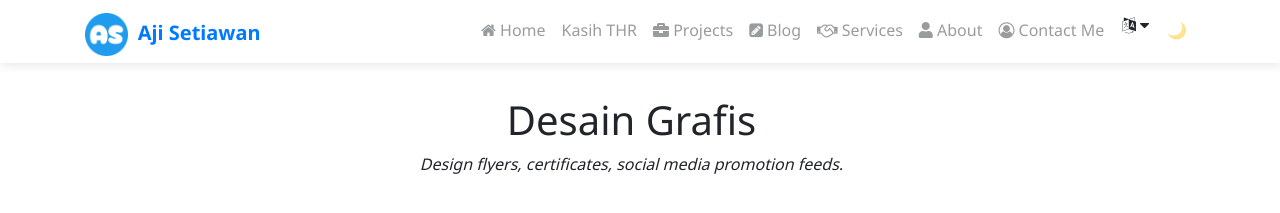
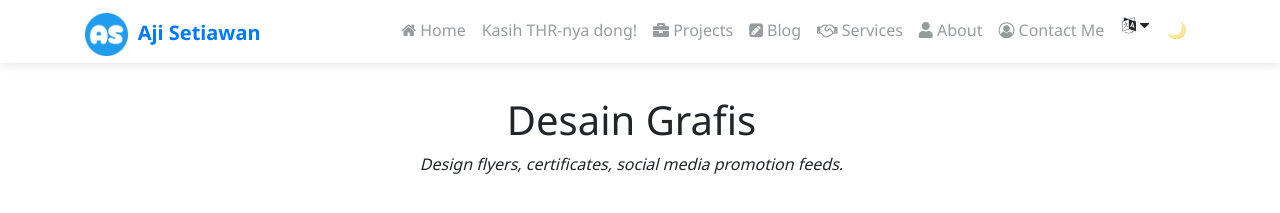
Before and after one commit to ajisetiawan716/ajisetiawan716.github.io, a Jekyll site: the page built from _service/Desain Grafis.md, in a window 1280 px wide. Shown: the top 213 px of the page. Built offline with Jekyll 4.4.1, drawn with Linux system fonts in a browser that asks for light colours; nearby versions of some CDN libraries; emoji names are drawn with the system emoji font; comment, search, counter and statistics services are not loaded; a style sheet for code colours, icons or effects is not loaded.

Commit message:
Update thr.html

```diff
--- a/pay/thr.html
+++ b/pay/thr.html
@@ -1,9 +1,9 @@
 ---
 layout: pdf
-title: Kasih THR
+title: Kasih THR-nya dong!
 permalink: /pay/thr/
 #background:
-external-image: https://www.ajisetiawan.my.id/assets/images/icons/icon-128x128.png
+external-image: https://www.ajisetiawan.my.id/assets/images/icons/islamic.jpeg
 description: Selamat Hari Raya! Mohon maaf lahir dan batin ya, sebelum THR-nya 'terlupakan' di tengah kesibukan lebaran. Semoga THR-nya segera tiba, biar bisa 'lebaran' dengan lebih berbunga-bunga!
 ---
 
```
